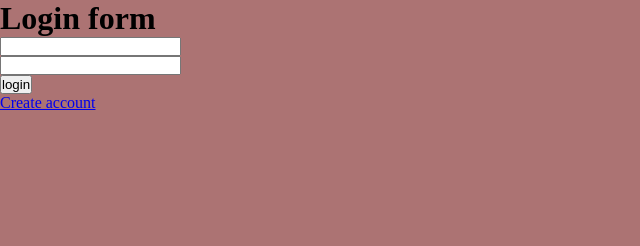
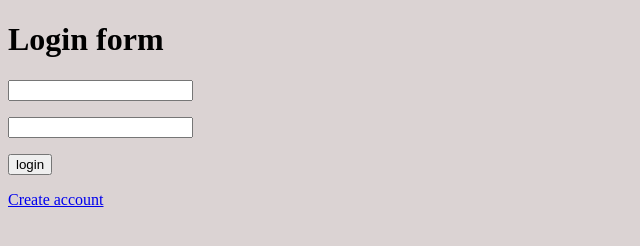
Before and after one commit to wiglaff/JavaScript, a website: page public/index.html in a window 1280 px wide. Shown: the whole page, without its empty margins (0-640 px from the left). Drawn offline with Linux system fonts and the light colour scheme.

Commit message:
bug fix 0.1

```diff
--- a/index.js
+++ b/index.js
@@ -16,7 +16,7 @@ const server = http.createServer((req, res)=>{
             contentType ='text/javascript'
             break
         default:
-            contentType ='text/css'
+            contentType ='text/html'
     }
 
     if (!ext) {
--- a/package.json
+++ b/package.json
@@ -14,7 +14,8 @@
   "author": "Bazhenov Vadim <warhammer_2112@mail.ru>",
   "license": "ISC",
   "dependencies": {
-    "chalk": "^4.1.2"
+    "chalk": "^4.1.2",
+    "express": "^4.17.1"
   },
   "devDependencies": {
     "nodemon": "^2.0.12"
--- a/public/styles.css
+++ b/public/styles.css
@@ -1,8 +1,8 @@
 * {
-    margin: 0;
-    padding: 0;
+    margin: 1;
+    padding: 1;
 }
 
 body {
-    background: rgb(172, 115, 115);
+    background: rgb(219, 211, 211);
 }
```
Also changed, not shown: 1 other file.
